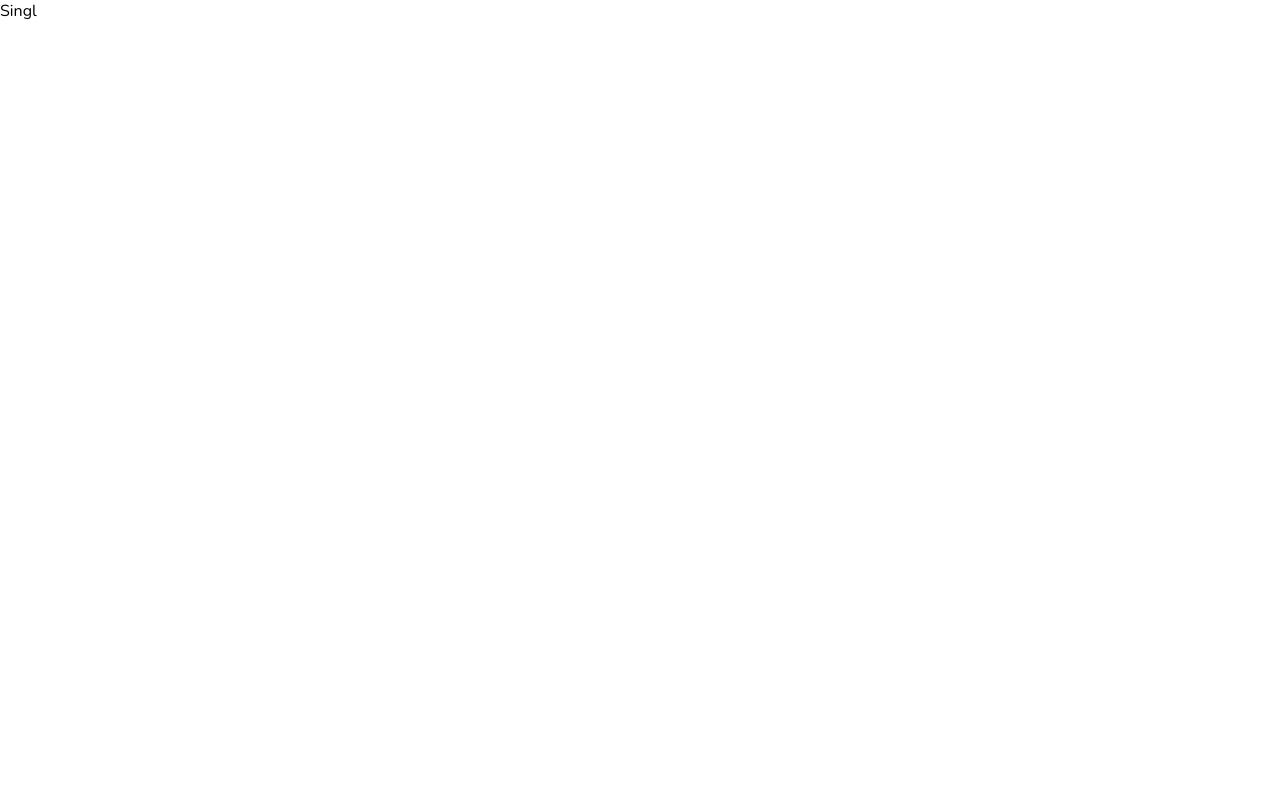
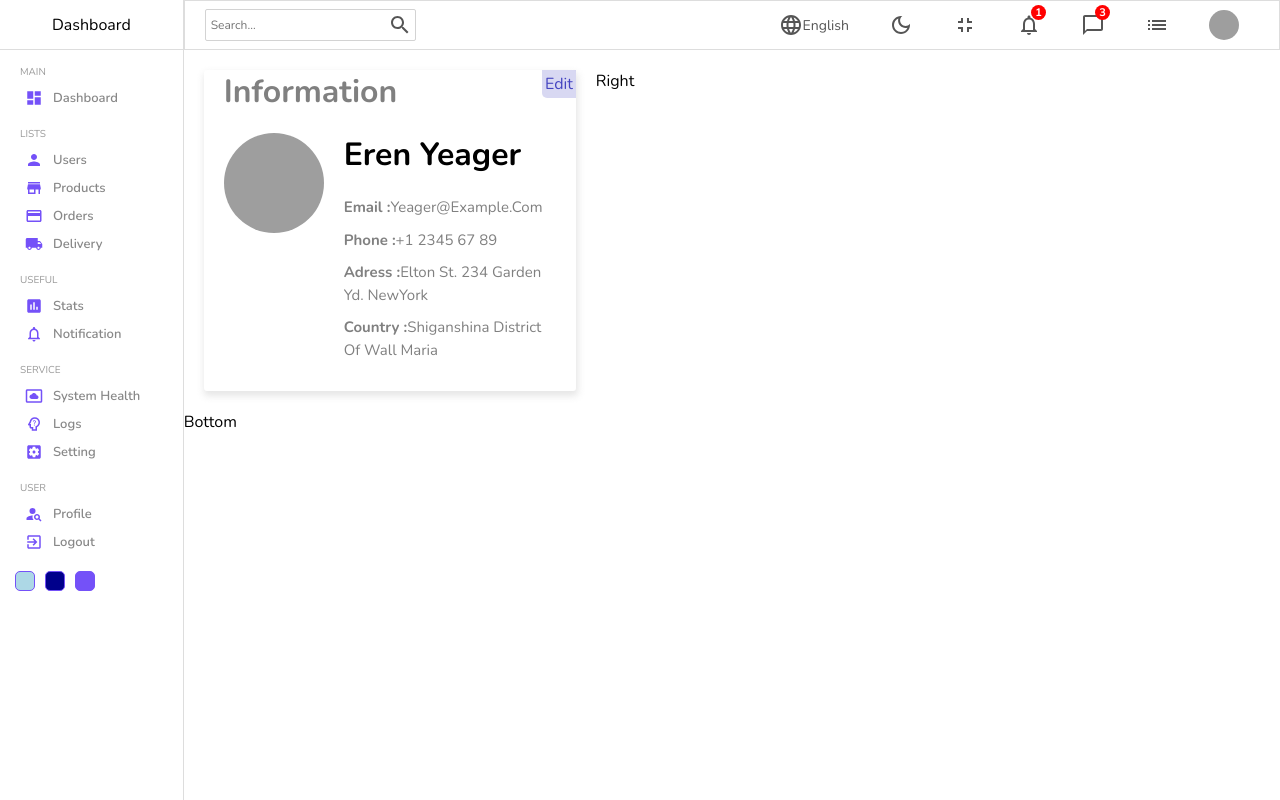
Before and after one commit to mohamad-nour-ali/Dashboard, a React (Create React App) app in the folder my-app/: page /users/1 in a window 1280 px wide. Built offline with nearby package versions, Linux system fonts and the light colour scheme; grey boxes are pictures that could not be loaded.

Commit message:
UPDATE Dashboard

```diff
--- a/my-app/src/components/datatable/datatable.jsx
+++ b/my-app/src/components/datatable/datatable.jsx
@@ -14,7 +14,7 @@ const DataTable = () => {
       return (
         <div className="cellAction">
           <div className="viewButton">view</div>
-          <div className=" ">delete</div>
+          <div className="deleteButton">delete</div>
         </div>
       )
     }
--- a/my-app/src/components/datatable/datatable.scss
+++ b/my-app/src/components/datatable/datatable.scss
@@ -1,6 +1,10 @@
 .datatable {
+    .datagrid {
+        box-shadow: 1px 4px 7px 1px rgba(201, 201, 201, 0.47);
+    }
     padding: 20px;
     height: calc(100vh - 50px);
+
 
     .cellWithImg {
         display: flex;
--- a/my-app/src/pages/single/single.jsx
+++ b/my-app/src/pages/single/single.jsx
@@ -1,10 +1,52 @@
 import React from "react";
-import "./single.css"
+import Navbar from "../../components/navbar/navbar"
+import Sidebar from "../../components/sidebar/sidebar"
+import "./single.scss"
 
 const Single = () => {
-    return(
-        <div> singl</div>
-    )
+  return (
+    <div className="single">
+      <Sidebar />
+      <div className="singleContainer">
+        <Navbar />
+        <div className="top">
+          <div className="left">
+            <div className="editButton">edit</div>
+            <h1 className="title">information</h1>
+            <div className="item">
+              <img
+                className="itemImg"
+                src="https://i.pinimg.com/736x/7e/ce/c4/7ecec434137d1fcbe023db38e06c1260.jpg"
+                alt="profile image"
+              />
+              <div className="details">
+                <h1 className="itemTitle">eren yeager</h1>
+                <div className="detailItem">
+                  <span className="itemKey">email :</span>
+                  <span className="itemValue">yeager@example.com</span>
+                </div>
+                <div className="detailItem">
+                  <span className="itemKey">phone :</span>
+                  <span className="itemValue">+1 2345 67 89</span>
+                </div>
+                <div className="detailItem">
+                  <span className="itemKey">adress :</span>
+                  <span className="itemValue">Elton St. 234 Garden Yd. NewYork</span>
+                </div>
+                <div className="detailItem">
+                  <span className="itemKey">country :</span>
+                  <span className="itemValue">Shiganshina district of Wall Maria</span>
+                </div>
+              </div>
+            </div>
+          </div>
+          <div className="right">right</div>
+        </div>
+        <div className="bottom">bottom</div>
+      </div>
+    </div>
+
+  )
 }
 
-export default Single ;
+export default Single;
--- /dev/null
+++ b/my-app/src/pages/single/single.scss
@@ -0,0 +1,74 @@
+.single {
+  display: flex;
+  width: 100%;
+
+  .singleContainer {
+    flex: 6;
+
+    .top {
+      padding: 20px;
+      display: flex;
+      gap: 20px;
+
+      .left {
+        flex: 1;
+        padding: 20px;
+        position: relative;
+        border-radius: 3px;
+        box-shadow: 1px 4px 7px 1px rgba(201, 201, 201, 0.47);
+
+        .title {
+          color: gray;
+          margin-top: -20px;
+          margin-bottom: 20px;
+        }
+        .editButton {
+          position: absolute;
+          cursor: pointer;
+          right: 0;
+          top: 0;
+          padding: 3px;
+          border-radius: 0 0 0 5px ;
+          color: rgb(67, 67, 192);
+          background-color: rgba(67, 67, 192, 0.205);
+        }
+
+        .item {
+          display: flex;
+          gap: 20px;
+          .itemImg {
+            min-width: 100px;
+
+            height: 100px;
+            border-radius: 50%;
+            object-position: top;
+            object-fit: cover;
+          }
+          .itemTitle {
+            margin-bottom: 20px;
+          }
+          .detailItem {
+            margin-bottom: 10px;
+            font-size: 15px;
+            line-height: 1.5;
+            .itemKey {
+              color: gray;
+              font-weight: bold;
+            }
+
+            .itemValue {
+              color: gray;
+              font-weight: 300;
+            }
+          }
+        }
+
+
+      }
+
+      .right {
+        flex: 2;
+      }
+    }
+  }
+}
```
Also changed, not shown: my-app/src/pages/single/single.css (deleted).
